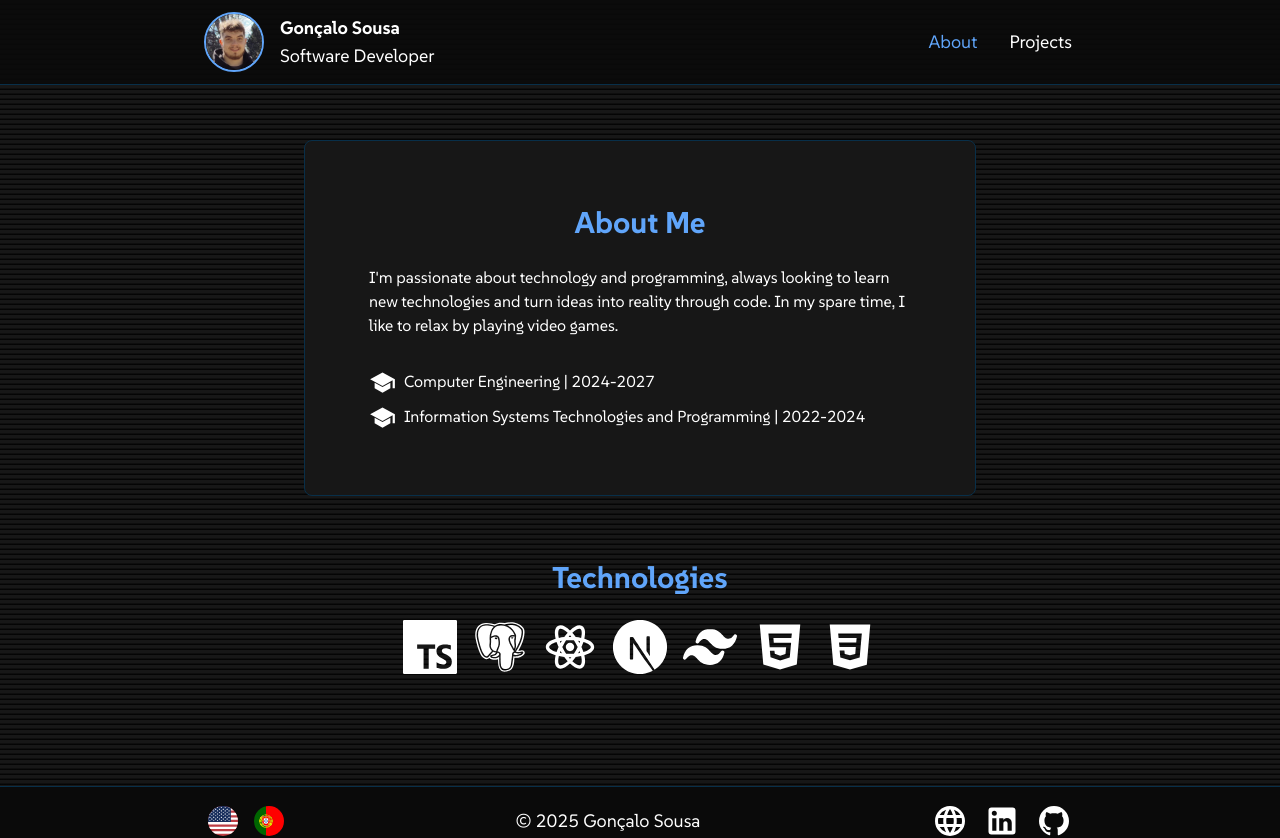
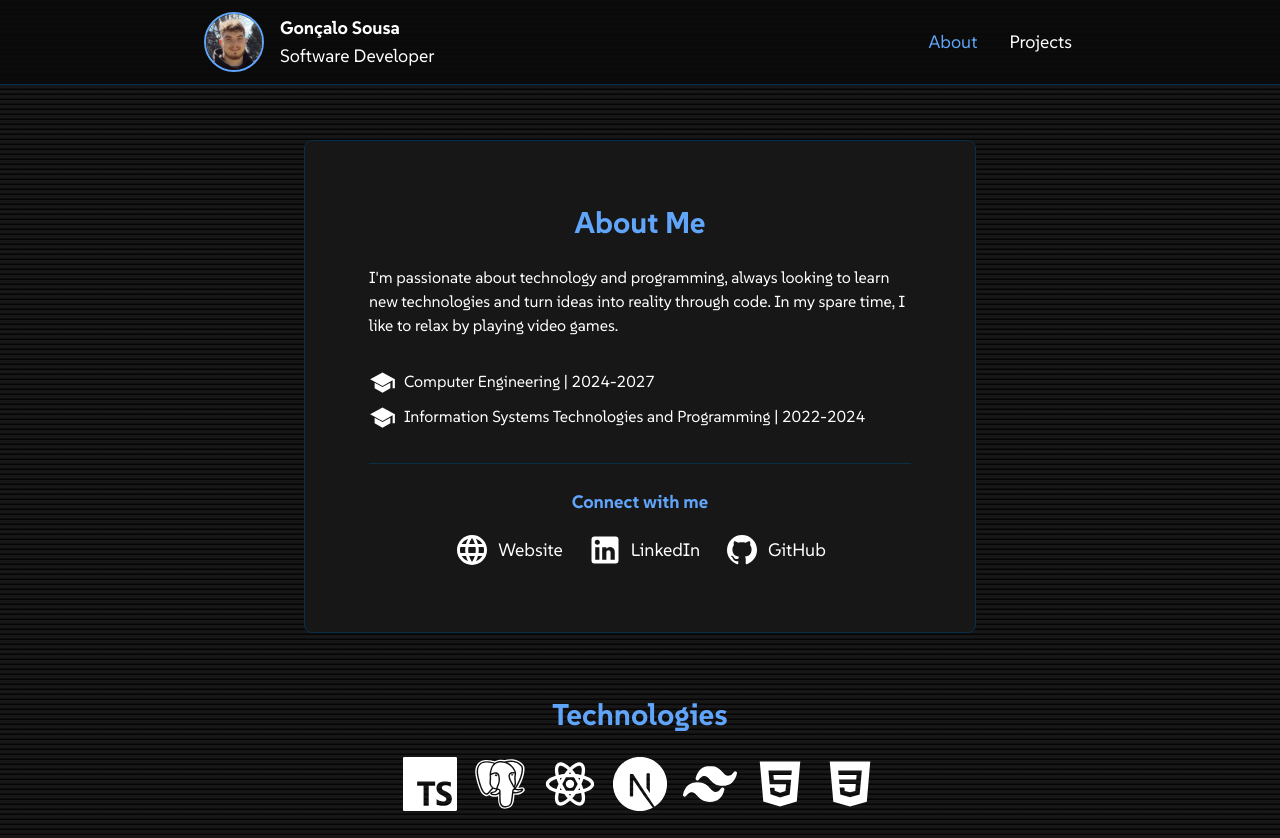
Before and after one commit to goncalojbsousa/portfolio-new, a Next.js app: page /en in a window 1280 px wide. Shown: the top 838 px of the page. Built offline with nearby package versions, Linux system fonts and the light colour scheme.

Commit message:
Add social media links to homepage, update translations for connect title, and enhance navbar link styles.

```diff
--- a/messages/en.json
+++ b/messages/en.json
@@ -4,7 +4,8 @@
     "aboutContent": "I'm passionate about technology and programming, always looking to learn new technologies and turn ideas into reality through code. In my spare time, I like to relax by playing video games.",
     "firstCourse": "Information Systems Technologies and Programming | 2022-2024",
     "secondCourse": "Computer Engineering | 2024-2027",
-    "tech": "Technologies"
+    "tech": "Technologies",
+    "connectTitle": "Connect with me"
   },
   "Navbar": {
     "role": "Software Developer",
--- a/messages/pt.json
+++ b/messages/pt.json
@@ -1,10 +1,11 @@
 {
   "HomePage": {
-    "aboutTitle": "Sobre mim",
-    "aboutContent": "Sou apaixonado por tecnologia e programação, procuro sempre aprender novas tecnologias e transformar ideias em realidade através de código. No meu tempo livre, gosto de a jogar videojogos.",
-    "firstCourse": "Tecnologias e Programação de Sistemas de Informação | 2022-2024",
+    "aboutTitle": "Sobre Mim",
+    "aboutContent": "Sou apaixonado por tecnologia e programação, sempre à procura de aprender novas tecnologias e transformar ideias em realidade através de código. No meu tempo livre, gosto de relaxar a jogar videojogos.",
+    "firstCourse": "Tecnologias de Sistemas de Informação e Programação | 2022-2024",
     "secondCourse": "Engenharia Informática | 2024-2027",
-    "tech": "Tecnologias"
+    "tech": "Tecnologias",
+    "connectTitle": "Conecta-te comigo"
   },
   "Navbar": {
     "role": "Desenvolvedor de Software",
--- a/src/app/[locale]/page.tsx
+++ b/src/app/[locale]/page.tsx
@@ -7,6 +7,9 @@ import { PostgresqlIcon } from "@/components/svg/technologies-icons/postgresql-i
 import { ReactIcon } from "@/components/svg/technologies-icons/react-icon";
 import { TailwindIcon } from "@/components/svg/technologies-icons/tailwind-icon";
 import { TypescriptIcon } from "@/components/svg/technologies-icons/typescript-icon";
+import { WebsiteIcon } from "@/components/svg/social-icon/website-icon";
+import { LinkedinIcon } from "@/components/svg/social-icon/linkedin-icon";
+import { GithubIcon } from "@/components/svg/social-icon/github-icon";
 import { useTranslations } from "next-intl";
 
 export default function Home() {
@@ -28,6 +31,40 @@ export default function Home() {
             <p className="text-base">{t('firstCourse')}</p>
           </div>
         </div>
+
+        {/* Social Media Links */}
+        <div className="mt-8 pt-6 border-t border-sky-950">
+          <h3 className="text-lg mb-4 text-blue-400 text-center"><b>{t('connectTitle')}</b></h3>
+          <div className="flex justify-center space-x-6">
+            <a
+              href="https://goncalosousa.vercel.app"
+              target="_blank"
+              rel="noopener noreferrer"
+              className="flex items-center space-x-2 text-white hover:text-blue-400 transition-all hover:scale-110"
+            >
+              <WebsiteIcon className="fill-current" />
+              <span>Website</span>
+            </a>
+            <a
+              href="https://www.linkedin.com/in/goncalojbsousa"
+              target="_blank"
+              rel="noopener noreferrer"
+              className="flex items-center space-x-2 text-white hover:text-blue-400 transition-all hover:scale-110"
+            >
+              <LinkedinIcon className="fill-current" />
+              <span>LinkedIn</span>
+            </a>
+            <a
+              href="https://github.com/goncalojbsousa"
+              target="_blank"
+              rel="noopener noreferrer"
+              className="flex items-center space-x-2 text-white hover:text-blue-400 transition-all hover:scale-110"
+            >
+              <GithubIcon className="fill-current" />
+              <span>GitHub</span>
+            </a>
+          </div>
+        </div>
       </Card>
 
       <div className="p-8 md:p-16 md:pt-8">
--- a/src/components/navbar.tsx
+++ b/src/components/navbar.tsx
@@ -31,18 +31,19 @@ function Navbar() {
                     <li>
                         <Link
                             href={"/"}
-                            className={`${pathname === '/' ? 'text-blue-400' : ''} hover:text-blue-400`}
+                            className={`${pathname === '/' ? 'text-blue-400' : ''} hover:text-blue-400 interactive relative group`}
                         >
                             {t('linkAbout')}
+                            <span className="absolute -bottom-1 left-0 w-0 h-0.5 bg-blue-400 transition-all group-hover:w-full"></span>
                         </Link>
                     </li>
                     <li>
                         <Link
                             href={"/projects"}
-                            className={`${pathname === '/projects' ? 'text-blue-400' : ''} hover:text-blue-400`}
-
+                            className={`${pathname === '/projects' ? 'text-blue-400' : ''} hover:text-blue-400 interactive relative group`}
                         >
                             {t('linkProjects')}
+                            <span className="absolute -bottom-1 left-0 w-0 h-0.5 bg-blue-400 transition-all group-hover:w-full"></span>
                         </Link>
                     </li>
                 </ul>
```
